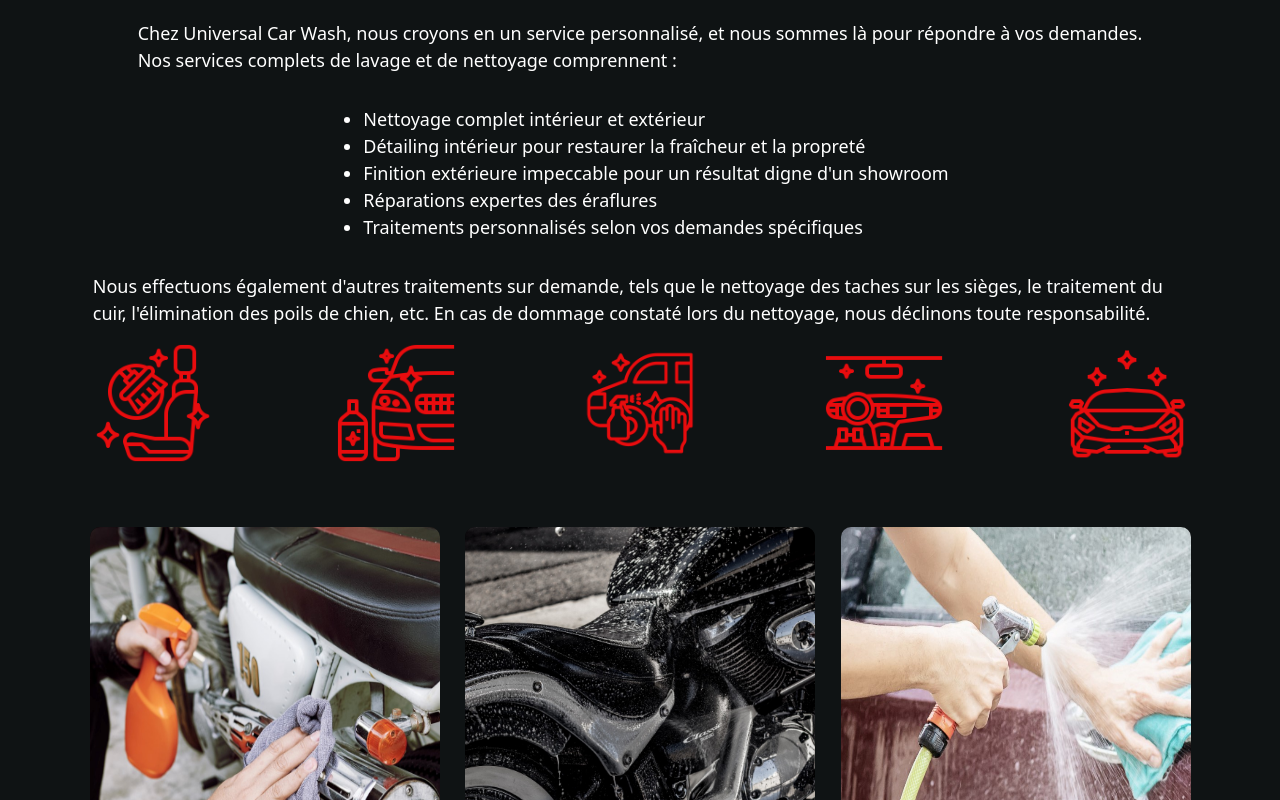
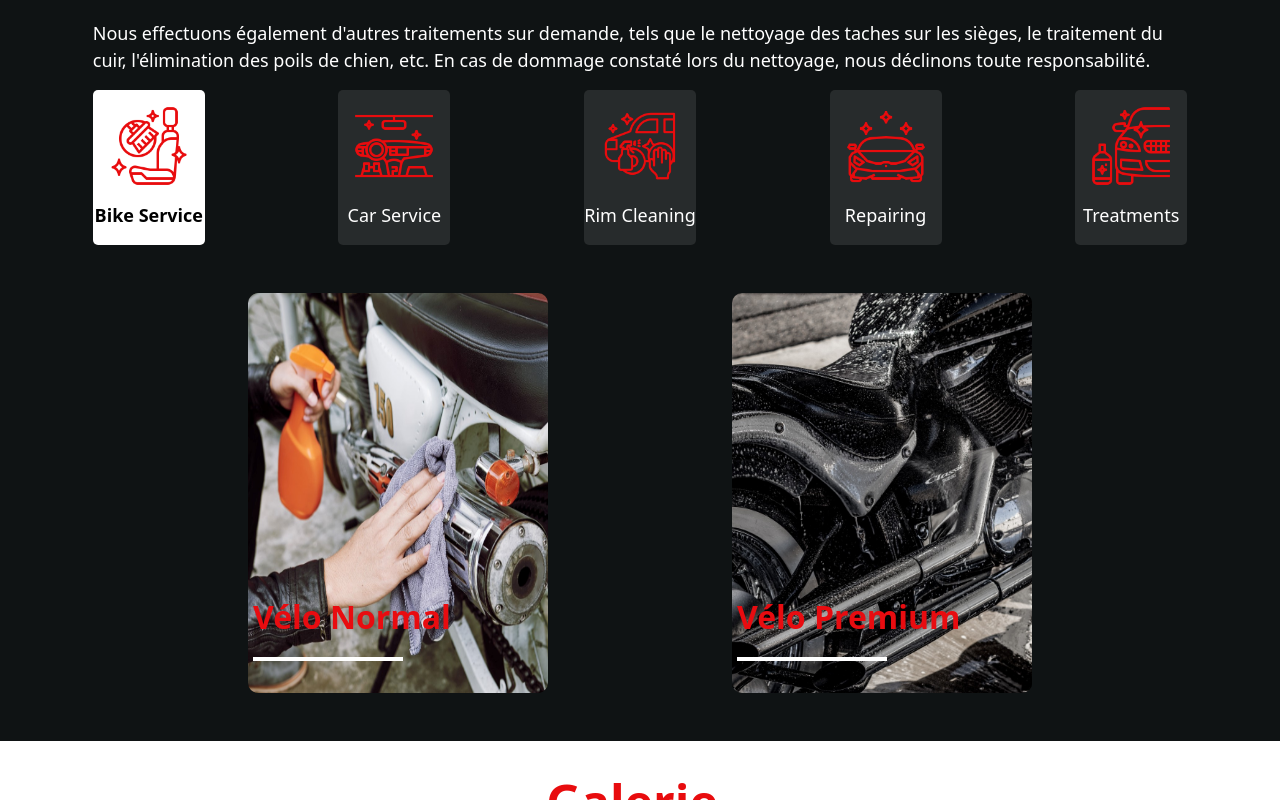
Before and after one commit to Tri-Unityy/universal-carwash, a React (Vite) app: page / in a window 1280 px wide. Shown: the part 1660-2460 px from the top of the page. Built offline with nearby package versions, Linux system fonts and the light colour scheme; a web font is replaced by a local one.

Commit message:
service, packages style updates

```diff
--- a/src/assets/style/css/cards.css
+++ b/src/assets/style/css/cards.css
@@ -50,12 +50,9 @@
 	transition: all 0.3s ease-out;
 }
 
-
-
-
 .ui-card{
-    height: 450px;
-	width: 350px;
+    height: 400px;
+	width: 300px;
 	position: relative;
 	overflow: hidden;
 	transition: all 0.3s ease-out;
@@ -66,6 +63,11 @@
 	display:flex;
 	justify-content: center;
 	align-items: center;
+
+	@media screen and (max-width: 376px) {
+		height: 300px;
+		width: 250px;
+	  }
 }
 
 .ui-card img{
@@ -85,6 +87,10 @@
 	text-align: left;
 	color: #fff;
 	font-size: 18px;
+
+	@media screen and (max-width: 376px) {
+		font-size: medium;
+	  }
 }
 .ui-card .description h3{
 	font-weight: 700;
@@ -125,6 +131,10 @@
 	background-color: #e80c10;
   	padding: 3px;
   	border-radius: 3px;
+
+	  @media screen and (max-width: 376px) {
+		font-size: small;
+	  }
 }
 
 .ui-card .description  .line{
--- a/src/assets/style/css/services.css
+++ b/src/assets/style/css/services.css
@@ -6,9 +6,25 @@
     justify-content: center;
     align-items: center;
     /* border:1px solid red; */
-    margin-bottom: 2rem;
+    margin-bottom: 2rem;word-wrap:break-word ;
 }
 
 /* .services-paragraph{
 
 } */
+
+.oneService:hover{
+    background-color: white;
+    color: black;
+    cursor: pointer;
+}
+
+.oneService:hover p{
+    color: black;
+    font-weight: 700;
+}
+
+.oneServiceSelectp {
+    color: black;
+    font-weight: 700;
+}
--- a/src/assets/style/homeElements.jsx
+++ b/src/assets/style/homeElements.jsx
@@ -618,19 +618,57 @@ export const ServicesImageContainer = styled.div`
   flex-wrap: wrap;
 
   @media screen and (max-width: 769px) {
+    justify-content: space-around;
+    gap: 2px;
+  }
+
+  @media screen and (max-width: 426px) {
+    gap: 8px;
+  }
+
+  @media screen and (max-width: 376px) {
+    gap: 10px;
   }
 `;
 
 export const ServicesImage = styled.img`
-  width: 120px;
-  height: 120px;
+  width: 80px;
+  height: 80px;
   object-fit: cover;
   /* background-color: rgba(255, 255, 255, 0.1); */
   border-radius: 5px;
-  margin-bottom: 1rem;
+  margin: 1rem;
   :hover {
     transform: scale(1.1);
     transition: all 0.2s ease-in-out;
+  }
+
+  @media screen and (max-width: 769px) {
+    width: 50px;
+    height: 50px;
+  }
+
+  @media screen and (max-width: 426px) {
+    width: 45px;
+    height: 45px;
+  }
+`;
+
+export const OneService = styled.button`
+  border-radius: 5px;
+  display: flex;
+  flex-direction: column;
+  align-items: center;
+  background-color: rgba(255, 255, 255, 0.1);
+  border: none;
+`;
+
+export const OneServiceText = styled.p`
+  font-size: 18px;
+  color: #fff;
+
+  @media screen and (max-width: 769px) {
+    font-size: 12px;
   }
 `;
 
--- a/src/components/Cards.jsx
+++ b/src/components/Cards.jsx
@@ -9,10 +9,11 @@ import carrim from "./../assets/images/packages/car-rim.jpg";
 import car from "./../assets/images/packages/car.jpg";
 import packagesE from "../constants/packageEnglish";
 import packagesF from "../constants/packageFrench";
-import { TranslatorContext } from "../screens/context/TranslatorContext";
+import { ServiceContext, TranslatorContext } from "../screens/context/TranslatorContext";
 
 const Cards = () => {
   const { lang } = useContext(TranslatorContext);
+  const { service } = useContext(ServiceContext);
   var cardContent = {};
   if (lang == "french") {
     cardContent = packagesF;
@@ -27,7 +28,9 @@ const Cards = () => {
   return (
     <>
       <Container $mode="packages">
-        <div class="ui-card">
+        {service == 1 && (
+          <>
+          <div class="ui-card">
           <img src={bike} />
           <div class="heading">
             <h3>{cardContent[0].packageType}</h3>
@@ -91,7 +94,12 @@ const Cards = () => {
             </div>
           </div>
         </div>
-        <div class="ui-card">
+          </>
+        )}
+
+        {service == 2 && (
+          <>
+          <div class="ui-card">
           <img src={car} />
           <div class="heading">
             <h3>{cardContent[2].packageType}</h3>
@@ -161,7 +169,12 @@ const Cards = () => {
             </div>
           </div>
         </div>
-        <div class="ui-card">
+          </>
+        )}
+
+        {service == 3 && (
+          <>
+          <div class="ui-card">
           <img src={carrim} />
           <div class="heading">
             <h3>{cardContent[4].packageType}</h3>
@@ -196,6 +209,8 @@ const Cards = () => {
             </div>
           </div>
         </div>
+          </>
+        )}
       </Container>
     </>
   );
--- a/src/components/Services.jsx
+++ b/src/components/Services.jsx
@@ -9,6 +9,8 @@ import {
   ServicesImageContainer,
   ServicesImage,
   ServicesContainer,
+  OneService,
+  OneServiceText
 } from "../assets/style/homeElements";
 
 import i1 from "../assets/images/cubeicons/1.png";
@@ -16,10 +18,11 @@ import i2 from "../assets/images/cubeicons/2.png";
 import i4 from "../assets/images/cubeicons/4.png";
 import i5 from "../assets/images/cubeicons/5.png";
 import i6 from "../assets/images/cubeicons/6.png";
-import { TranslatorContext } from "../screens/context/TranslatorContext";
+import { ServiceContext, TranslatorContext } from "../screens/context/TranslatorContext";
 
 const Services = () => {
   const { lang } = useContext(TranslatorContext);
+  const { service, setService } = useContext(ServiceContext);
   return (
     <motion.section
       id="services"
@@ -39,41 +42,29 @@ const Services = () => {
         </motion.div>
         <ServicesParagraphContainer>
           {lang === "french" ? (
-            <>
-              <SectionParagraph $mode="services">
-                <motion.p variants={fadeIn("", "", 0.1, 1)}>
-                  Chez Universal Car Wash, nous croyons en un service
-                  personnalisé, et nous sommes là pour répondre à vos demandes.
-                  <br />
-                  Nos services complets de lavage et de nettoyage comprennent :
-                  {/* <ul>
-                <li>Nettoyage complet intérieur et extérieur</li>
-                <li>Détailing intérieur pour restaurer la fraîcheur et la propreté</li>
-                <li>Finition extérieure impeccable pour un résultat digne d'un showroom</li>
-                <li>Réparations expertes des éraflures</li>
-                <li>Traitements personnalisés selon vos demandes spécifiques</li>
-              </ul>
-              Nous effectuons également d'autres traitements sur demande, tels que le nettoyage des taches sur les sièges, le traitement du cuir, l'élimination des poils de chien, etc.
-              En cas de dommage constaté lors du nettoyage, nous déclinons toute responsabilité.<br/> */}
-                </motion.p>
-              </SectionParagraph>
-              <SectionParagraph $mode="services">
-                <ul>
-                  <li>Nettoyage complet intérieur et extérieur</li>
-                  <li>
-                    Détailing intérieur pour restaurer la fraîcheur et la
-                    propreté
-                  </li>
-                  <li>
-                    Finition extérieure impeccable pour un résultat digne d'un
-                    showroom
-                  </li>
-                  <li>Réparations expertes des éraflures</li>
-                  <li>
-                    Traitements personnalisés selon vos demandes spécifiques
-                  </li>
-                </ul>
-              </SectionParagraph>
+            // <>
+            //   <SectionParagraph $mode="services">
+            //     <motion.p variants={fadeIn("", "", 0.1, 1)}>
+            //       Nos services complets de lavage et de nettoyage comprennent :
+            //       <ul>
+            //         <li>Nettoyage complet intérieur et extérieur</li>
+            //         <li>
+            //           Détailing intérieur pour restaurer la fraîcheur et la
+            //           propreté
+            //         </li>
+            //         <li>
+            //           Finition extérieure impeccable pour un résultat digne d'un
+            //           showroom
+            //         </li>
+            //         <li>Réparations expertes des éraflures</li>
+            //         <li>
+            //           Traitements personnalisés selon vos demandes spécifiques
+            //         </li>
+            //       </ul>
+            //       {/* Nous effectuons également d'autres traitements sur demande, tels que le nettoyage des taches sur les sièges, le traitement du cuir, l'élimination des poils de chien, etc.
+            //       En cas de dommage constaté lors du nettoyage, nous déclinons toute responsabilité.<br /> */}
+            //     </motion.p>
+            //   </SectionParagraph>
               <SectionParagraph $mode="services">
                 Nous effectuons également d'autres traitements sur demande, tels
                 que le nettoyage des taches sur les sièges, le traitement du
@@ -81,41 +72,29 @@ const Services = () => {
                 constaté lors du nettoyage, nous déclinons toute responsabilité.
                 <br />
               </SectionParagraph>
-            </>
+            // </>
           ) : (
-            <>
-              <SectionParagraph $mode="services">
-                <motion.p variants={fadeIn("", "", 0.1, 1)}>
-                  At Universal Car Wash, we believe in personalised service, and
-                  we're here to accommodate your requests.
-                  <br />
-                  Our comprehensive washing and cleaning services include :
-                  {/* <ul>
-                <li>Complete washing and cleaning services (interior + exterior)</li>
-                <li>Interior detailing to restore freshness and cleanliness</li>
-                <li>Flawless exterior shine for a showroom-worthy finish</li>
-                <li>Expert scratch repairs</li>
-                <li>Personalised treatments based on your specific requests</li>
-              </ul>
-              We carry out other treatments on your request such as: cleaning of stains on seats, leather treatment, dog hair, etc.
-              In the event of damage noted during cleaning, we decline all responsibility.<br/> */}
-                </motion.p>
-              </SectionParagraph>
-              <SectionParagraph $mode="services">
-                <ul>
-                  <li>
-                    Complete washing and cleaning services (interior + exterior)
-                  </li>
-                  <li>
-                    Interior detailing to restore freshness and cleanliness
-                  </li>
-                  <li>Flawless exterior shine for a showroom-worthy finish</li>
-                  <li>Expert scratch repairs</li>
-                  <li>
-                    Personalised treatments based on your specific requests
-                  </li>
-                </ul>
-              </SectionParagraph>
+            // <>
+            //   <SectionParagraph $mode="services">
+            //     <motion.p variants={fadeIn("", "", 0.1, 1)}>
+            //       Our comprehensive washing and cleaning services include :
+            //       <ul>
+            //         <li>
+            //           Complete washing and cleaning services (interior + exterior)
+            //         </li>
+            //         <li>
+            //           Interior detailing to restore freshness and cleanliness
+            //         </li>
+            //         <li>Flawless exterior shine for a showroom-worthy finish</li>
+            //         <li>Expert scratch repairs</li>
+            //         <li>
+            //           Personalised treatments based on your specific requests
+            //         </li>
+            //       </ul>
+            //       {/* We carry out other treatments on your request such as: cleaning of stains on seats, leather treatment, dog hair, etc.
+            //       In the event of damage noted during cleaning, we decline all responsibility.<br /> */}
+            //     </motion.p>
+            //   </SectionParagraph>
               <SectionParagraph $mode="services">
                 We carry out other treatments on your request such as: cleaning
                 of stains on seats, leather treatment, dog hair, etc. In the
@@ -123,20 +102,45 @@ const Services = () => {
                 responsibility.
                 <br />
               </SectionParagraph>
-            </>
+            // </>
           )}
         </ServicesParagraphContainer>
         <ServicesImageContainer>
-          {/* <ServicesImage src={service1} />
-          <ServicesImage src={service2} />
-          <ServicesImage src={service3} /> */}
-
-          <ServicesImage src={i1} />
-          <ServicesImage src={i2} />
-          {/* <ServicesImage src={i3} /> */}
-          <ServicesImage src={i4} />
-          <ServicesImage src={i5} />
-          <ServicesImage src={i6} />
+          <OneService className="oneService" style={{backgroundColor: service == 1 && "white"}}
+          onClick={()=>setService(1)}>
+            <ServicesImage src={i1} />
+            <OneServiceText style={{color: service == 1 && "black", fontWeight: service == 1 && 700}}>
+              Bike Service
+            </OneServiceText>
+          </OneService>
+          <OneService className="oneService" style={{backgroundColor: service == 2 && "white"}}
+          onClick={()=>setService(2)}>
+            <ServicesImage src={i5} />
+            <OneServiceText style={{color: service == 2 && "black", fontWeight: service == 2 && 700}}>
+              Car Service
+            </OneServiceText>
+          </OneService>
+          <OneService className="oneService" style={{backgroundColor: service == 3 && "white"}}
+          onClick={()=>setService(3)}>
+            <ServicesImage src={i4} />
+            <OneServiceText style={{color: service == 3 && "black", fontWeight: service == 3 && 700}}>
+              Rim Cleaning
+            </OneServiceText>
+          </OneService>
+          <OneService className="oneService" style={{backgroundColor: service == 4 && "white"}}
+          onClick={()=>setService(4)}>
+            <ServicesImage src={i6} />
+            <OneServiceText style={{color: service == 4 && "black", fontWeight: service == 4 && 700}}>
+              Repairing
+            </OneServiceText>
+          </OneService>
+          <OneService className="oneService" style={{backgroundColor: service == 5 && "white"}}
+          onClick={()=>setService(5)}>
+            <ServicesImage src={i2} />
+            <OneServiceText style={{color: service == 5 && "black", fontWeight: service == 5 && 700}}>
+              Treatments
+            </OneServiceText>
+          </OneService>
         </ServicesImageContainer>
       </ServicesContainer>
     </motion.section>
--- a/src/screens/context/TranslatorContext.jsx
+++ b/src/screens/context/TranslatorContext.jsx
@@ -1,3 +1,4 @@
 import { createContext } from "react";
 
 export const TranslatorContext = createContext(null);
+export const ServiceContext = createContext(null);
--- a/src/screens/home/HomePage.jsx
+++ b/src/screens/home/HomePage.jsx
@@ -9,12 +9,13 @@ import Packages from "../../components/Packages";
 import Gallery from "../../components/Gallery";
 import ContactUs from "../../components/ContactUs";
 import Apply from "../../components/Apply";
-import { TranslatorContext } from "../context/TranslatorContext";
+import { ServiceContext, TranslatorContext } from "../context/TranslatorContext";
 import Cards from "../../components/Cards";
 
 const HomePage = () => {
   const [isOpen, setIsOpen] = useState(false);
   const [lang, setLang] = useState("french");
+  const [service, setService] = useState(1);
   const toggle = () => {
     setIsOpen(!isOpen);
   };
@@ -22,6 +23,7 @@ const HomePage = () => {
   return (
     <>
       <TranslatorContext.Provider value={{ lang, setLang }}>
+        <ServiceContext.Provider value={{service, setService}}>
         <Container $mode="home">
           <NavBar toggle={toggle} />
           <SideBar isOpen={isOpen} toggle={toggle} />
@@ -35,6 +37,7 @@ const HomePage = () => {
           <Apply />
           <ContactUs />
         </Container>
+        </ServiceContext.Provider>
       </TranslatorContext.Provider>
     </>
   );
```
